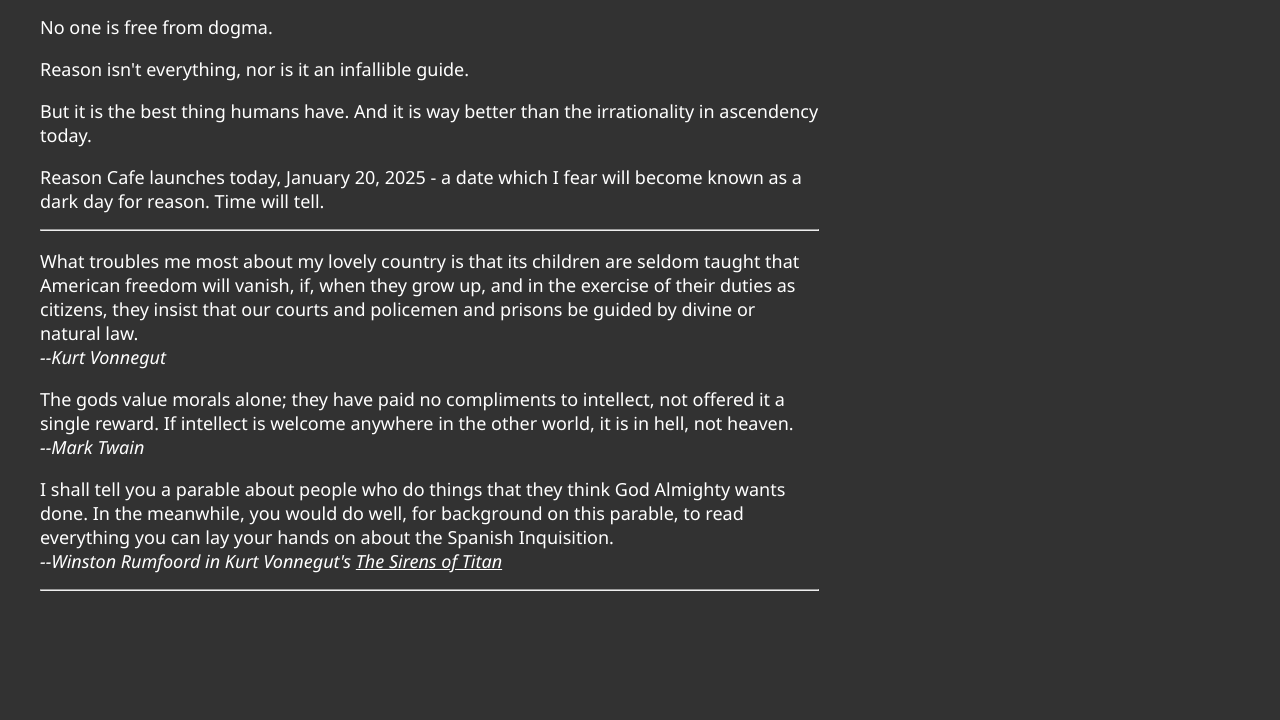
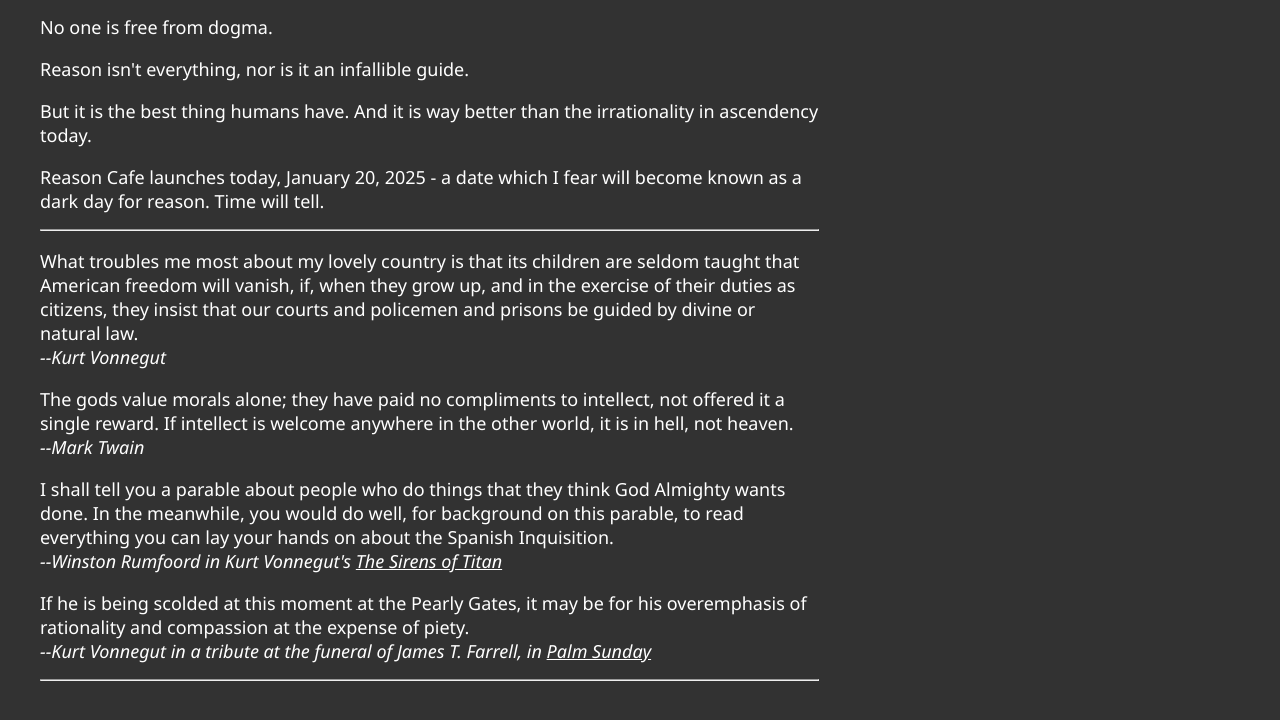
Before and after one commit to dkmullen/reason-cafe-plain-html, a plain HTML site: page index.html in a window 1280 px wide. Shown: the part 1071-1791 px from the top of the page. Before the commit the page ends 1735 px from the top, so only its background shows below. Drawn offline with Linux system fonts and the light colour scheme.

Commit message:
add quote

```diff
--- a/index.html
+++ b/index.html
@@ -128,6 +128,15 @@
           <em
             >--Winston Rumfoord in Kurt Vonnegut's
             <u>The Sirens of Titan</u></em
+          >
+        </p>
+        <p>
+          If he is being scolded at this moment at the Pearly Gates, it may be
+          for his overemphasis of rationality and compassion at the expense of
+          piety. <br />
+          <em
+            >--Kurt Vonnegut in a tribute at the funeral of James T. Farrell, in
+            <u>Palm Sunday</u></em
           >
         </p>
         <hr />
```
